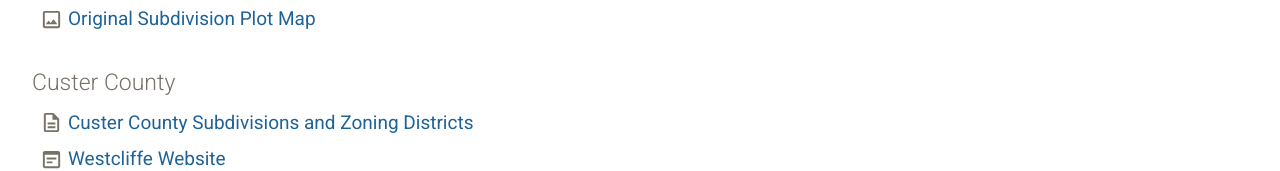
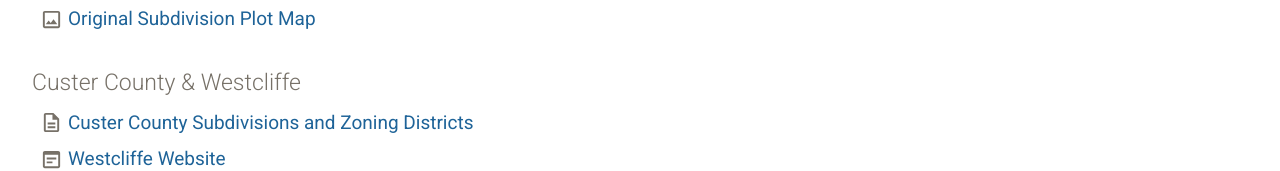
Before and after one commit to elezotte/LeySubdivision, a Next.js app: page /information in a window 1280 px wide. Shown: the part 154-325 px from the top of the page. Built offline with nearby package versions, Linux system fonts and the light colour scheme.

Commit message:
Tweak info page heading

```diff
--- a/src/components/information/Information.tsx
+++ b/src/components/information/Information.tsx
@@ -69,7 +69,7 @@
       <title>Ley Subdivision Information</title>
     </Head>
     <ItemList items={neighborhoodItems} title="Neighborhood" />
-    <ItemList items={custerCountyItems} title="Custer County" />
+    <ItemList items={custerCountyItems} title="Custer County & Westcliffe" />
     <ItemList items={historicalItems} title="Historical" />
   </Box>
 )
```
